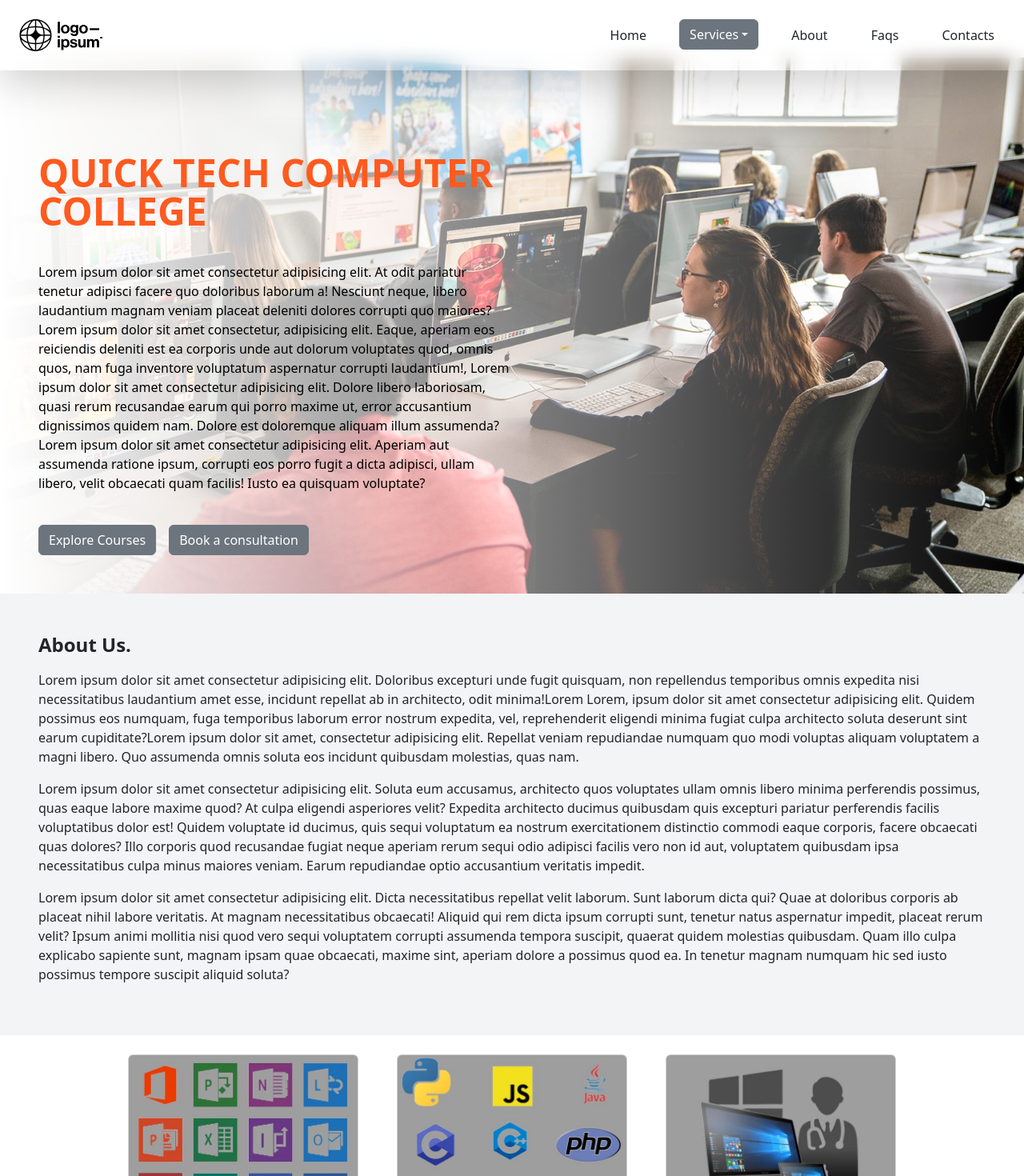
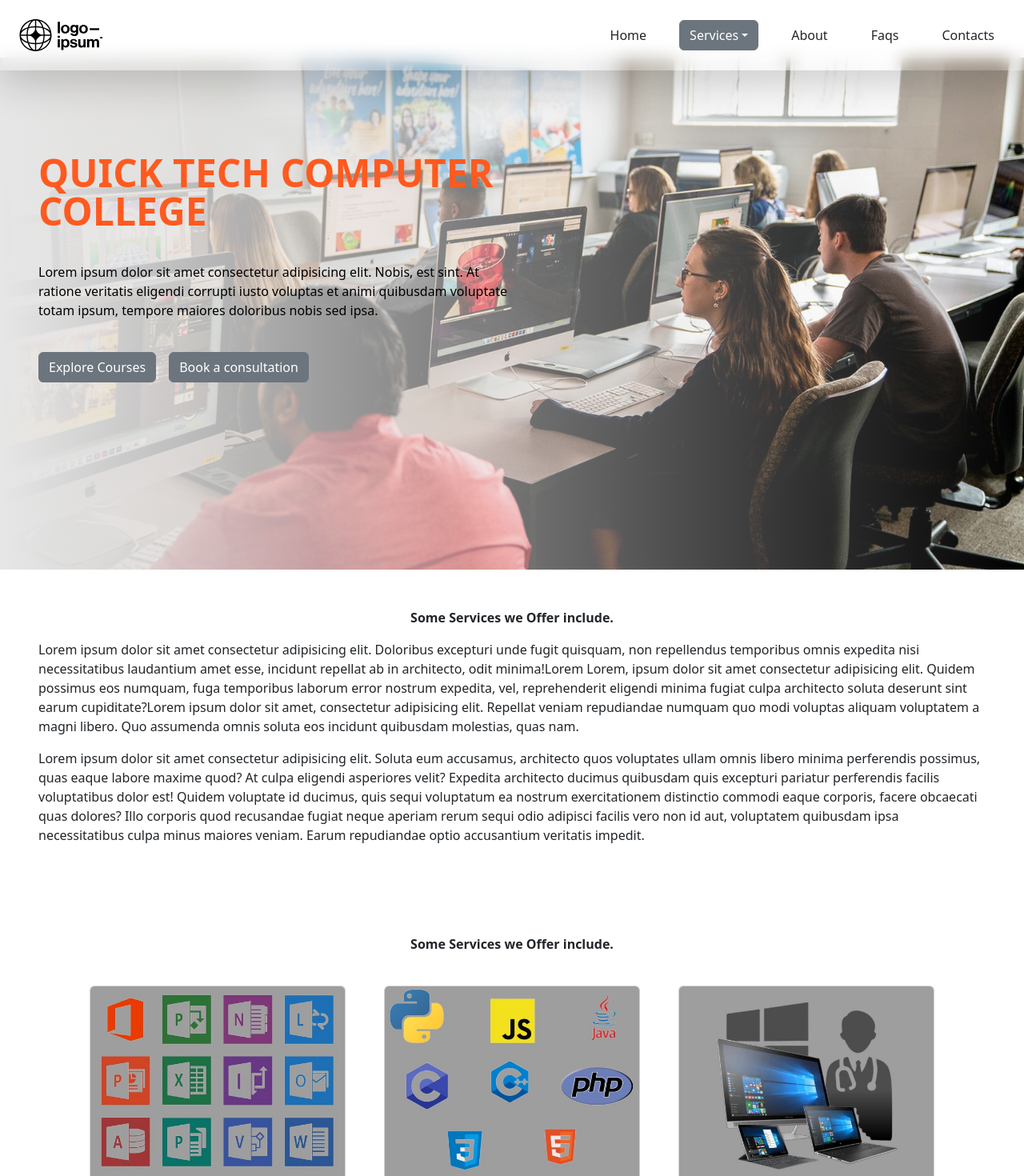
Before and after one commit to Brianali-codes/QUICK-TECH-COLLEGE, a React (Vite) app: page / in a window 1280 px wide. Shown: the top 1470 px of the page at 80% size. Built offline with nearby package versions, Linux system fonts and the light colour scheme.

Commit message:
added hambuger menu for smaller screens and mobile phone.

```diff
--- a/src/App.css
+++ b/src/App.css
@@ -13,6 +13,33 @@
   display: flex;
   flex-direction: row;
 }
+#ABTCARDS{
+  flex-direction: row;
+  display: flex;
+  gap: 20px;
+}
+#ButtonContainer{
+  display: flex;
+  flex-direction: row;
+  gap: 28px;
+  font-weight: 500
+}
+
+#MainBg{
+  background-image: url(assets/CS.jpg);
+  background-repeat: no-repeat;
+  background-size: cover;
+  height: 80vh;
+}
+#GlassmorphismBg{
+    display: flex;
+    flex-direction: column;
+    background: linear-gradient(to right, rgb(230, 230, 230), transparent);
+}
+#Menu{
+  display: none;
+}
+
 @media (max-width: 768px) {
   #packages {
     display: flex;
@@ -22,15 +49,14 @@
     display: flex;
     flex-direction: column;
   }
+  #ABTCARDS{
+    flex-direction: column;
+  }
+  #ButtonContainer{
+    display: none;
+  }
+  #Menu{
+    display: flex;
+    font-size: 30px;
+  }
 }
-#MainBg{
-  background-image: url(assets/CS.jpg);
-  background-repeat: no-repeat;
-  background-size: cover;
-  height: fit-content;
-}
-#GlassmorphismBg{
-    display: flex;
-    flex-direction: column;
-    background: linear-gradient(to right, white, transparent);
-}
--- a/src/about.jsx
+++ b/src/about.jsx
@@ -1,9 +1,11 @@
+import { Card } from "react-bootstrap"
+import IMG2 from './assets/LANGS.jpg'
+
 export default function About(){
 
-
     return(
-        <div className="bg-gray-100 p-5">
-            <p className="font-bold text-start text-2xl">About Us.</p>
+        <div className="p-5">
+            <p className='text-center font-bold'>Some Services we Offer include.</p>
             <div>
                 <p>Lorem ipsum dolor sit amet consectetur adipisicing elit. Doloribus excepturi unde fugit quisquam, non repellendus temporibus omnis expedita nisi necessitatibus laudantium amet esse, incidunt repellat ab in architecto, odit minima!Lorem Lorem, ipsum dolor sit amet consectetur adipisicing elit. Quidem possimus eos numquam, fuga temporibus laborum error nostrum expedita, vel, reprehenderit eligendi minima fugiat culpa architecto soluta deserunt sint earum cupiditate?Lorem ipsum dolor sit amet, consectetur adipisicing elit. Repellat veniam repudiandae numquam quo modi voluptas aliquam voluptatem a magni libero. Quo assumenda omnis soluta eos incidunt quibusdam molestias, quas nam.</p>
 
@@ -11,10 +13,13 @@ export default function About(){
                 Expedita architecto ducimus quibusdam quis excepturi pariatur perferendis facilis voluptatibus dolor est! Quidem voluptate id ducimus, quis sequi voluptatum ea nostrum exercitationem distinctio commodi eaque corporis, facere obcaecati quas dolores?
                 Illo corporis quod recusandae fugiat neque aperiam rerum sequi odio adipisci facilis vero non id aut, voluptatem quibusdam ipsa necessitatibus culpa minus maiores veniam. Earum repudiandae optio accusantium veritatis impedit.</p>
 
-                <p>Lorem ipsum dolor sit amet consectetur adipisicing elit. Dicta necessitatibus repellat velit laborum. Sunt laborum dicta qui? Quae at doloribus corporis ab placeat nihil labore veritatis. At magnam necessitatibus obcaecati!
-                Aliquid qui rem dicta ipsum corrupti sunt, tenetur natus aspernatur impedit, placeat rerum velit? Ipsum animi mollitia nisi quod vero sequi voluptatem corrupti assumenda tempora suscipit, quaerat quidem molestias quibusdam.
-                Quam illo culpa explicabo sapiente sunt, magnam ipsam quae obcaecati, maxime sint, aperiam dolore a possimus quod ea. In tenetur magnam numquam hic sed iusto possimus tempore suscipit aliquid soluta?</p>
             </div>
+
+            <div id="ABTCARDS">
+
+
+            </div>
+            <br />
         </div>
     )
 
--- a/src/hero.jsx
+++ b/src/hero.jsx
@@ -8,7 +8,7 @@ export default function Hero(){
                     <div className='w-3/6'>
                         <p className=' text-5xl font-bold text-orange-500'>QUICK TECH COMPUTER COLLEGE</p>
                         <br />
-                        <p className='text-black'>Lorem ipsum dolor sit amet consectetur adipisicing elit. At odit pariatur tenetur adipisci facere quo doloribus laborum a! Nesciunt neque, libero laudantium magnam veniam placeat deleniti dolores corrupti quo maiores? Lorem ipsum dolor sit amet consectetur, adipisicing elit. Eaque, aperiam eos reiciendis deleniti est ea corporis unde aut dolorum voluptates quod, omnis quos, nam fuga inventore voluptatum aspernatur corrupti laudantium!, Lorem ipsum dolor sit amet consectetur adipisicing elit. Dolore libero laboriosam, quasi rerum recusandae earum qui porro maxime ut, error accusantium dignissimos quidem nam. Dolore est doloremque aliquam illum assumenda? Lorem ipsum dolor sit amet consectetur adipisicing elit. Aperiam aut assumenda ratione ipsum, corrupti eos porro fugit a dicta adipisci, ullam libero, velit obcaecati quam facilis! Iusto ea quisquam voluptate?</p>
+                        <p className='text-black'>Lorem ipsum dolor sit amet consectetur adipisicing elit. Nobis, est sint. At ratione veritatis eligendi corrupti iusto voluptas et animi quibusdam voluptate totam ipsum, tempore maiores doloribus nobis sed ipsa.</p>
                         <br />
                         <div className='gap-3 flex flex-row'>
                             <Button variant="secondary">Explore Courses</Button>
--- a/src/navbar.jsx
+++ b/src/navbar.jsx
@@ -3,15 +3,18 @@ import LG from './assets/LOGO.svg'
 import Dropdown from 'react-bootstrap/Dropdown';
 import 'bootstrap/dist/css/bootstrap.min.css';
 import { Button } from 'react-bootstrap';
+import { FontAwesomeIcon } from '@fortawesome/react-fontawesome';
+import { faBars } from '@fortawesome/free-solid-svg-icons';
+
 
 export default function Navbar(){
     return(
         <>
-            <div className="flex flex-row justify-between p-4 shadow-lg NAV">
+            <div className="flex flex-row justify-between p-4 shadow-lg NAV items-center">
                 <div>
                     <img src={LG} alt="LOGO" />
                 </div>
-                <div className="flex flex-row gap-7 font-medium">
+                <div id='ButtonContainer'>
                     <Button variant="">Home</Button>
                     <Dropdown>
                         <Dropdown.Toggle variant="secondary" id="dropdown-basic">
@@ -29,6 +32,10 @@ export default function Navbar(){
                 </div>
 
 
+                <FontAwesomeIcon icon={faBars} size='1x' id='Menu'/>
+
+
+
             </div>
         </>
     )
--- a/src/packages.jsx
+++ b/src/packages.jsx
@@ -7,8 +7,14 @@ import './App.css'
 
 export default function Packages(){
         return(
+
+            <>
+            <div>
+                <p className='text-center font-bold'>Some Services we Offer include.</p>
+            </div>
+            <br />
             <div className="h-fit justify-center items-center gap-5" id='packages'>
-                 <Card style={{ width: '18rem' , height:'430px',}} h>
+                 <Card style={{ width: '20rem' , height:'430px',}} h>
                     <Card.Img variant="top" src={IMG1} />
                     <Card.Body>
                         <Card.Title>Computer Packages</Card.Title>
@@ -19,7 +25,7 @@ export default function Packages(){
                     </Card.Body>
                 </Card>
 
-                <Card style={{ width: '18rem' , height:'430px', }}>
+                <Card style={{ width: '20rem' , height:'430px', }}>
                     <Card.Img variant="top" src={IMG2} />
                     <Card.Body>
                         <Card.Title>Programming Languages</Card.Title>
@@ -30,7 +36,7 @@ export default function Packages(){
                     </Card.Body>
                 </Card>
 
-                <Card style={{ width: '18rem', height:'430px', }}>
+                <Card style={{ width: '20rem', height:'430px', }}>
                     <Card.Img variant="top" src={IMG3} />
                     <Card.Body>
                         <Card.Title>More Services</Card.Title>
@@ -42,5 +48,8 @@ export default function Packages(){
                 </Card>
 
             </div>
+
+            </>
+
         )
 }
```
